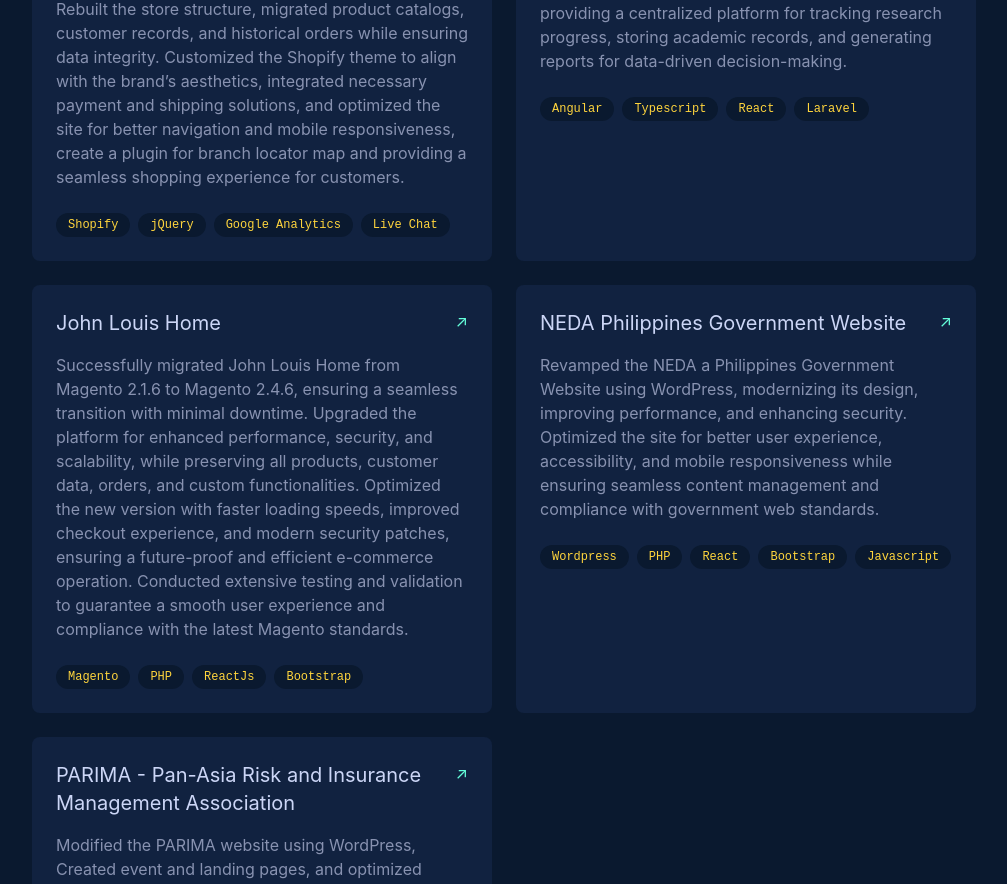
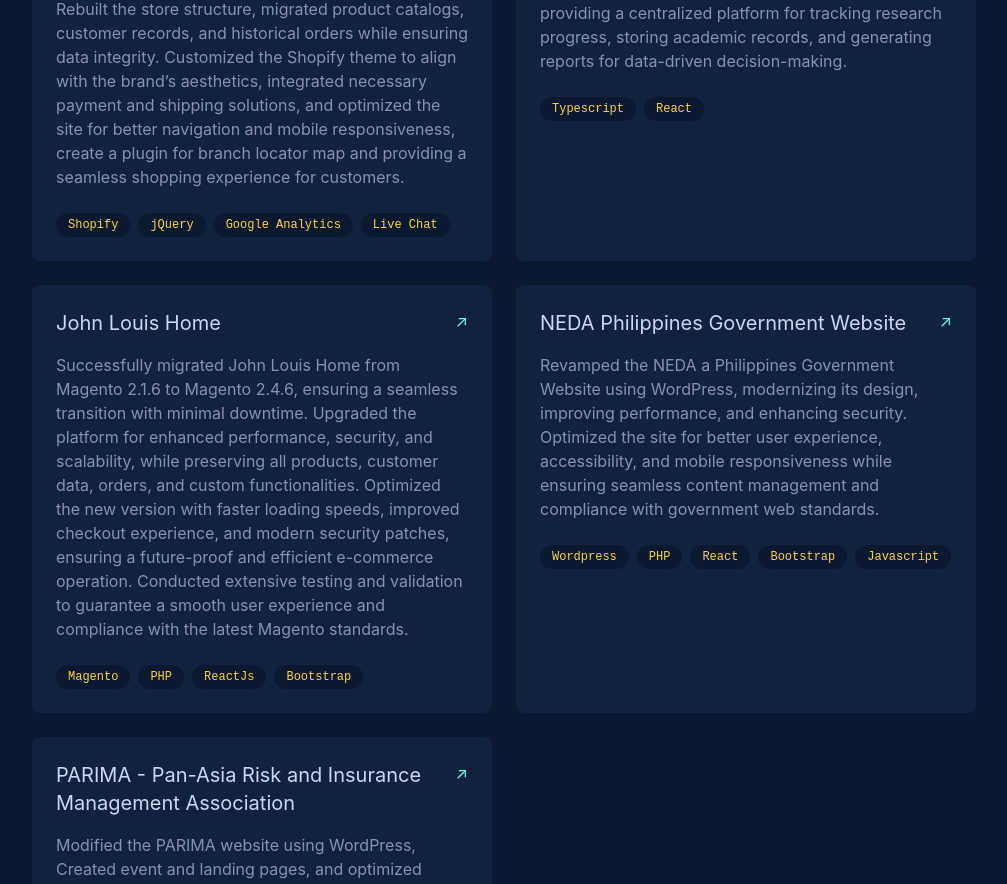
Before and after one commit to heneral/portfolio, a React (Create React App) app: page / in a window 1280 px wide. Shown: the part 5463-6347 px from the top of the page, without its empty margins (136-1143 px from the left). Built offline with nearby package versions, Linux system fonts and the light colour scheme.

Commit message:
update experience

```diff
--- a/src/sections/Projects.jsx
+++ b/src/sections/Projects.jsx
@@ -47,8 +47,8 @@
   {
     title: 'World Bank Group - Research Management System',
     description: 'Built a Research Management System (RMS) for student data monitoring in Mindanao (BARMM), providing a centralized platform for tracking research progress, storing academic records, and generating reports for data-driven decision-making.',
-    tech: ['Angular', 'Typescript', 'React', 'Laravel'],
-    link: 'http://searchart.online/auth/login'
+    tech: ['Typescript', 'React'],
+    link: 'https://adpa.co-op.ph/'
   },
   {
     title: 'John Louis Home',
```
